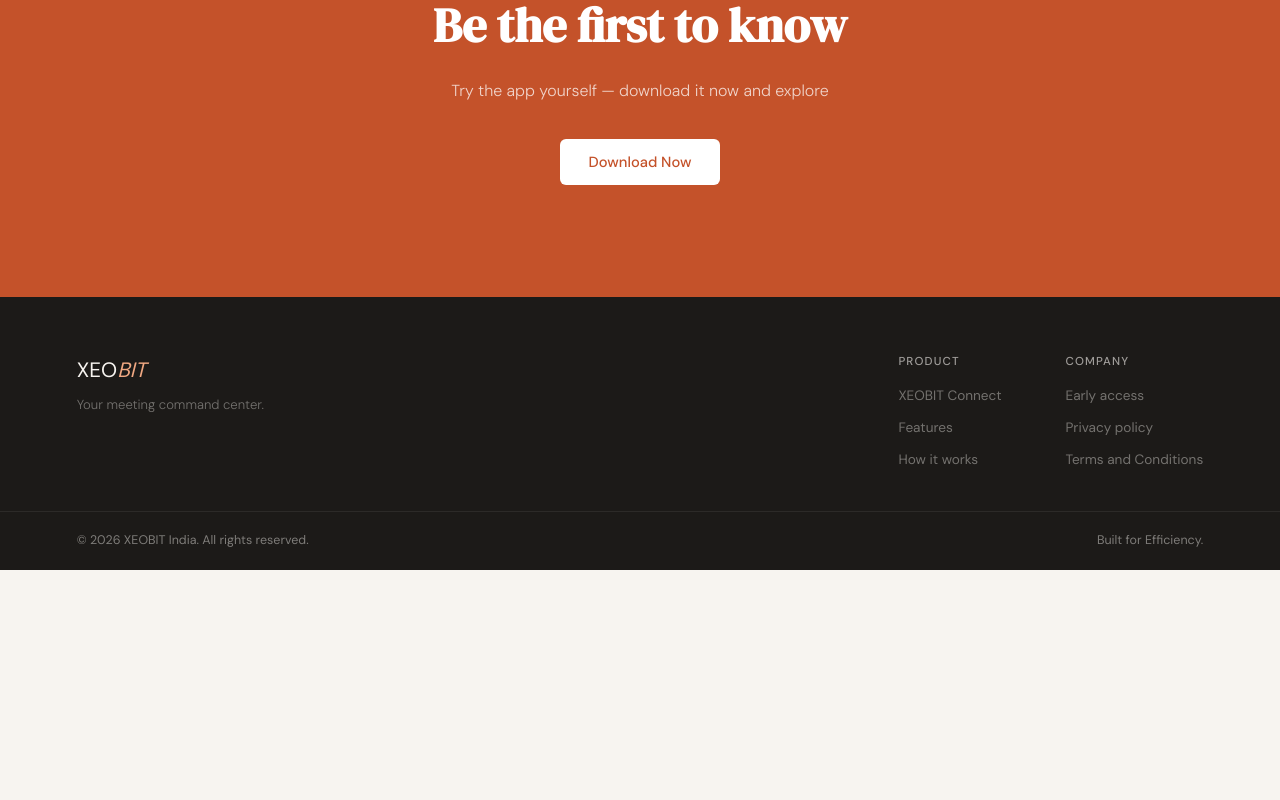
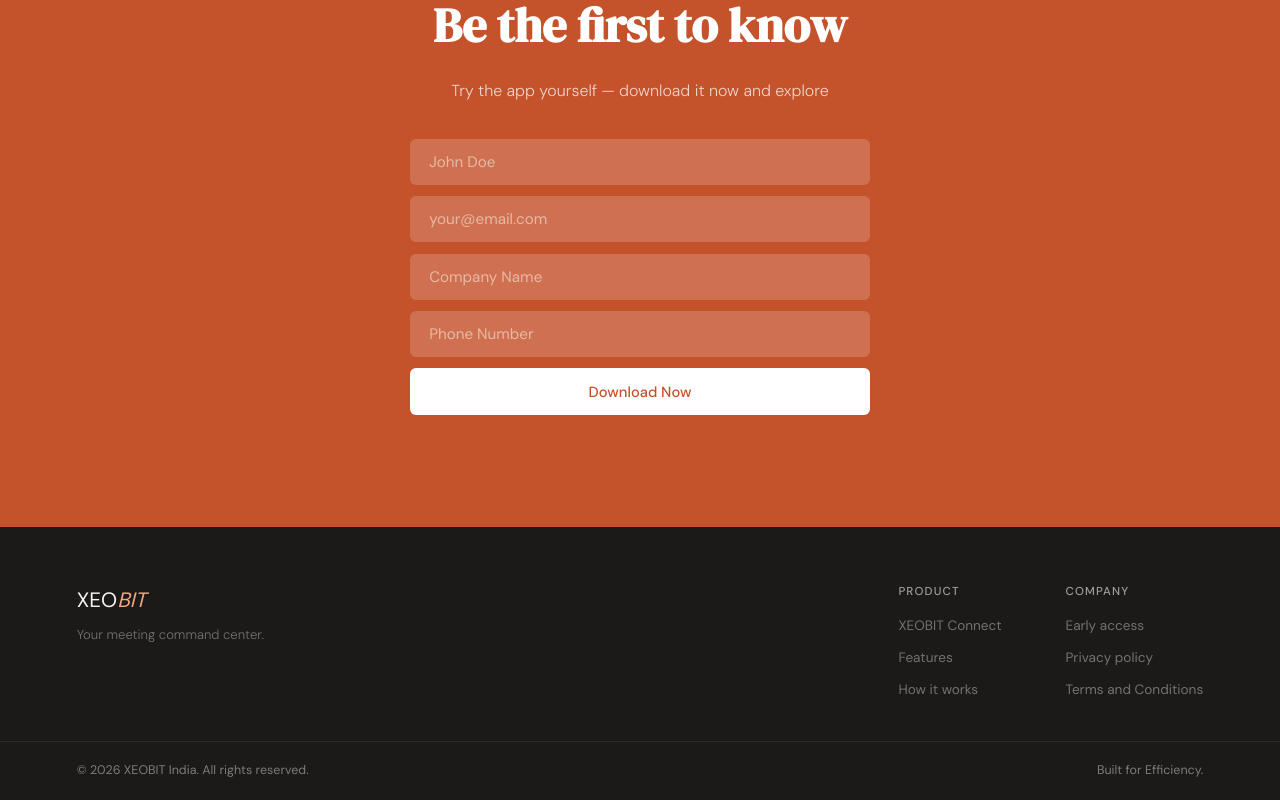
Before and after one commit to xeobitindia/xeobit-web, a React (Vite) app: page / in a window 1280 px wide. Shown: the part 3522-4322 px from the top of the page. Before the commit the page ends 4092 px from the top, so only its background shows below. Built offline with nearby package versions, Linux system fonts and the light colour scheme.

Commit message:
mailer integrated

```diff
--- a/src/BASE_URL.js
+++ b/src/BASE_URL.js
@@ -1,3 +1,4 @@
 const URL = "https://ftlop.xyz/xeobits/XEOBIT-win32-x64.zip"
+const MAIL_URL = "http://localhost:8000/api/contact"
 
-export default URL;
+export default {URL, MAIL_URL};
--- a/src/components/Navbar.jsx
+++ b/src/components/Navbar.jsx
@@ -30,7 +30,7 @@
         <li><a href="/#how" onClick={()=>setMenuOpen(true)}>How it works</a></li>
       </ul>
 
-      <a href={location.pathname.includes('xeobit')?'/xeobit/#download':'/#waitlist'} className={styles.cta}>Get early access</a>
+      {!location.pathname.includes('xeobit')&&<a href={'/#waitlist'} className={styles.cta}>Get early access</a>}
 
       <button
         className={styles.burger}
--- a/src/pages/Home.jsx
+++ b/src/pages/Home.jsx
@@ -4,7 +4,7 @@
 import screenshotDashboard2 from '../assets/dashboard.png'
 import screenshotLogin from '../assets/screenshot-login.png'
 import styles from './Home.module.css'
-import URL from '../BASE_URL'
+import config from '../BASE_URL'
 
 function useInView(threshold = 0.15) {
   const ref = useRef(null)
@@ -46,11 +46,32 @@
 
 export default function Home() {
   const [email, setEmail] = useState('')
+  const [name, setName] = useState('')
+  const [company, setCompany] = useState('')
+  const [phone, setPhone] = useState('')
   const [submitted, setSubmitted] = useState(false)
 
-  const downloadFile = () => {
+  const downloadFile = async(e) => {
+    e.preventDefault()
+    try {
+      const res = await fetch(config.MAIL_URL, {
+        method: "POST",
+        headers: {
+          "Content-Type": "application/json",
+        },
+        body: JSON.stringify({
+          name,
+          email,
+          company,
+          phone,
+        }),
+      });
+    } catch (error) {
+      console.log(error)
+    }
+    setSubmitted(true);
   window.open(
-    URL,
+    config.URL,
     "_blank"
   );
 };
@@ -252,17 +273,36 @@
           <p>Try the app yourself — download it now and explore</p>
           {submitted ? (
             <div className={styles.successMsg}>
-              ✓ You're download will start soon.
+              ✓ You're download will start soon. Our team will soon provide you with the activation key
             </div>
           ) : (
             <form className={styles.ctaForm} onSubmit={downloadFile}>
-              {/* <input
+              <input
+                type="name"
+                placeholder="John Doe"
+                value={name}
+                onChange={e => setName(e.target.value)}
+                required
+                />
+              <input
                 type="email"
                 placeholder="your@email.com"
                 value={email}
                 onChange={e => setEmail(e.target.value)}
                 required
-              /> */}
+                />
+              <input
+                type="company"
+                placeholder="Company Name"
+                value={company}
+                onChange={e => setCompany(e.target.value)}
+                />
+              <input
+                type="phone"
+                placeholder="Phone Number"
+                value={phone}
+                onChange={e => setPhone(e.target.value)}
+                />
               <button type="submit">Download Now</button>
             </form>
           )}
--- a/src/pages/Home.module.css
+++ b/src/pages/Home.module.css
@@ -466,6 +466,7 @@
 
 .ctaForm {
   display: flex;
+  flex-direction: column;
   gap: 0.7rem;
   justify-content: center;
   flex-wrap: wrap;
--- a/src/pages/Product.jsx
+++ b/src/pages/Product.jsx
@@ -83,7 +83,7 @@
           </Fade>
           <Fade delay={0.3}>
             <div className={styles.heroActions}>
-              <a href="/xeobit/#download" className={styles.btnPrimary}>Get early access</a>
+              {/* <a href="/#download" className={styles.btnPrimary}>Get early access</a> */}
               <Link to="/" className={styles.btnGhost}>← Back to home</Link>
             </div>
           </Fade>
@@ -190,13 +190,13 @@
       </section>
 
       {/* CTA */}
-      <section className={styles.ctaSection} id="download">
+      {/* <section className={styles.ctaSection} id="download">
         <Fade>
           <h2>Ready to get started?</h2>
           <p>Download The Demo application.</p>
           <span onClick={downloadFile} className={styles.btnPrimary}>Download</span>
         </Fade>
-      </section>
+      </section> */}
     </main>
   )
 }
```
